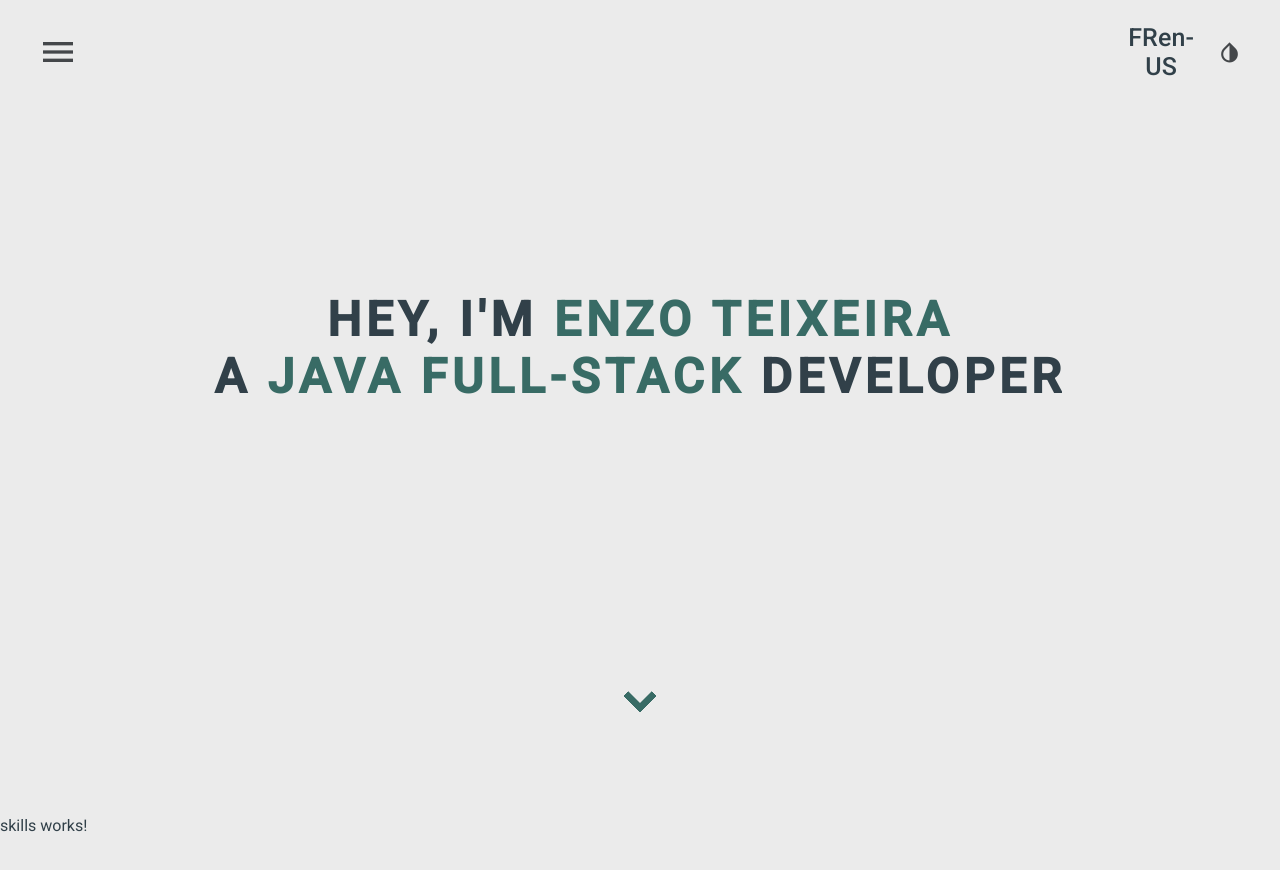
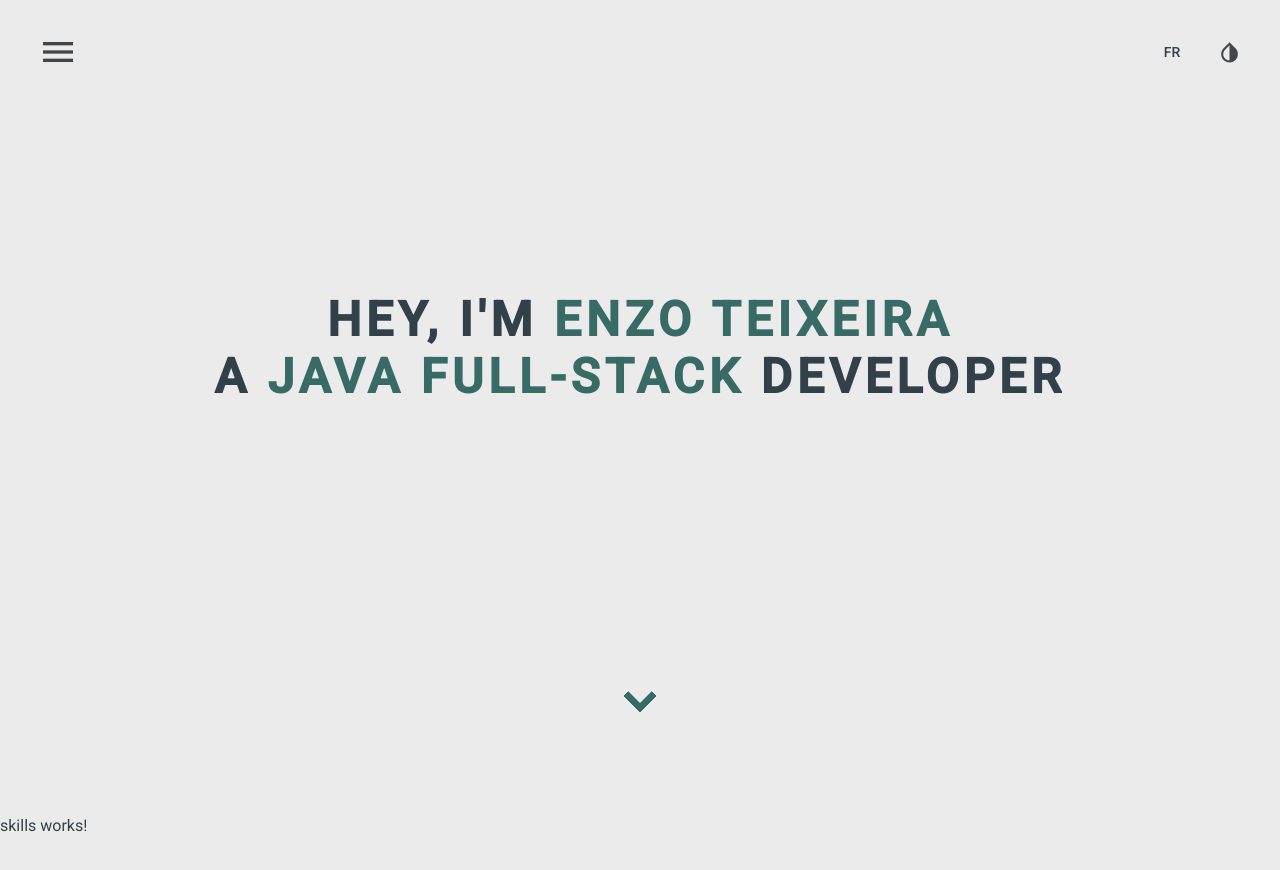
Before and after one commit to Aienidhilling/Portfolio, an Angular app: page / in a window 1280 px wide. Shown: the top 870 px of the page. Built offline with nearby package versions, Linux system fonts and the light colour scheme.

Commit message:
IMPL - change lang button

```diff
--- a/src/app/components/custom-nav/custom-nav.component.html
+++ b/src/app/components/custom-nav/custom-nav.component.html
@@ -13,10 +13,9 @@
   </mat-sidenav>
 </mat-sidenav-container>
 <div class="options-container">
-  <button mat-button (click)="changeLanguage()">
+  <a mat-button href="/{{currentLang}}/">
     <span i18n="@@language">FR</span>
-    <span>{{currentLang}}</span>
-  </button>
+  </a>
   <button mat-icon-button (click)="toggleTheme()">
     <mat-icon>invert_colors</mat-icon>
   </button>
--- a/src/app/components/custom-nav/custom-nav.component.ts
+++ b/src/app/components/custom-nav/custom-nav.component.ts
@@ -1,7 +1,7 @@
 import {Component, ElementRef, signal} from '@angular/core';
 import {MatListModule} from '@angular/material/list';
 import {CommonModule, NgClass} from '@angular/common';
-import {MatButton, MatIconButton} from '@angular/material/button';
+import {MatAnchor, MatButton, MatIconButton} from '@angular/material/button';
 import {MatIcon} from '@angular/material/icon';
 import {MatSidenav, MatSidenavContainer} from '@angular/material/sidenav';
 import {ThemeService} from '../../services/theme.service';
@@ -25,18 +25,18 @@ export type MenuItem = {
     MatSidenav,
     MatSidenavContainer,
     NgClass,
+    MatAnchor,
   ],
   templateUrl: './custom-nav.component.html',
   styleUrl: './custom-nav.component.scss'
 })
 export class CustomNavComponent {
 
-  constructor(private themeService: ThemeService,private toolsService:ToolsService,private el: ElementRef, private router:Router) {
+  constructor(private themeService: ThemeService,private toolsService:ToolsService,private el: ElementRef) {
   }
 
+  currentLang = $localize`:@@lang:en-US`;
   isClosed=true ;
-
-  currentLang = $localize`:@@lang:en-US`;
 
   menuItems = signal<MenuItem[]>([
     {
@@ -79,8 +79,6 @@ export class CustomNavComponent {
     this.toolsService.scrollTo(route);
   }
 
-  changeLanguage() {
-    this.currentLang= this.currentLang === 'fr' ? 'en-US' : 'fr';
-    window.location.href = 'Portfolio/' + `${this.currentLang}`;
-  }
+
+
 }
```
